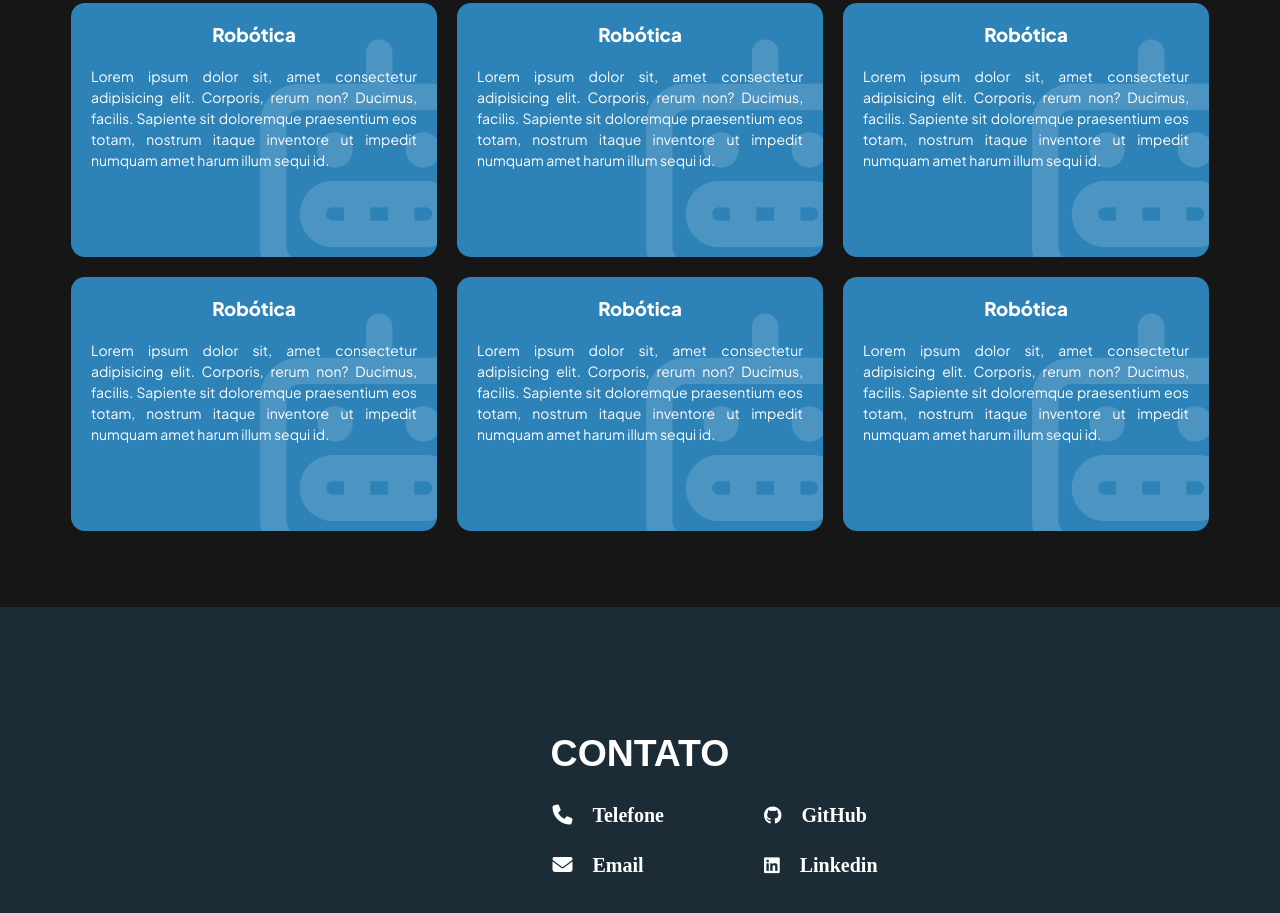
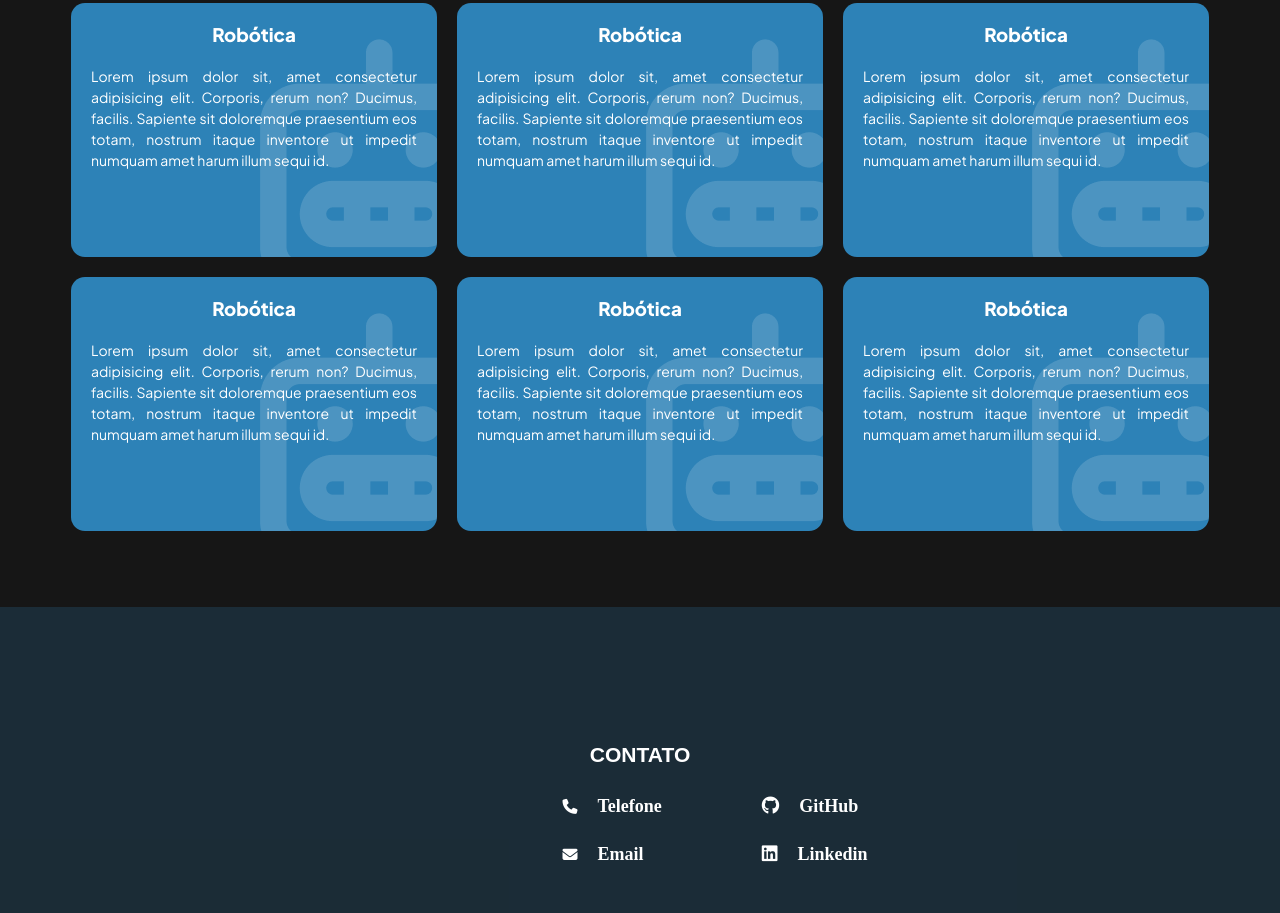
Before and after one commit to etivaldosouza/portfolio, a plain HTML site: page index.html in a window 1280 px wide. Shown: the part 1702-2615 px from the top of the page. Drawn offline with Linux system fonts and the light colour scheme; a web font is replaced by a local one.

Commit message:
Update style.css

```diff
--- a/estilos/style.css
+++ b/estilos/style.css
@@ -251,7 +251,7 @@ body {
  }
 
  .rodape-titulo {
-    font-size: 32px;
+    font-size: 18px;
     font-weight: 700px;
     color: #ffffff;
  }
@@ -268,7 +268,7 @@ body {
     flex-direction: column;
     gap: 30px;
     font-family: 'Ubuntu Mono, monospace';
-    font-size: 20px;
+    font-size: 15px;
     font-weight: 700;
     color: #ffffff;
 
@@ -284,7 +284,7 @@ body {
 
 .rodape-link {
     font-family: 'Ubuntu Mono, monospace';
-    font-size: 20px;
+    font-size: 18px;
     font-weight: 700;
     color: #ffffff;
     margin-left: 20px;
```
